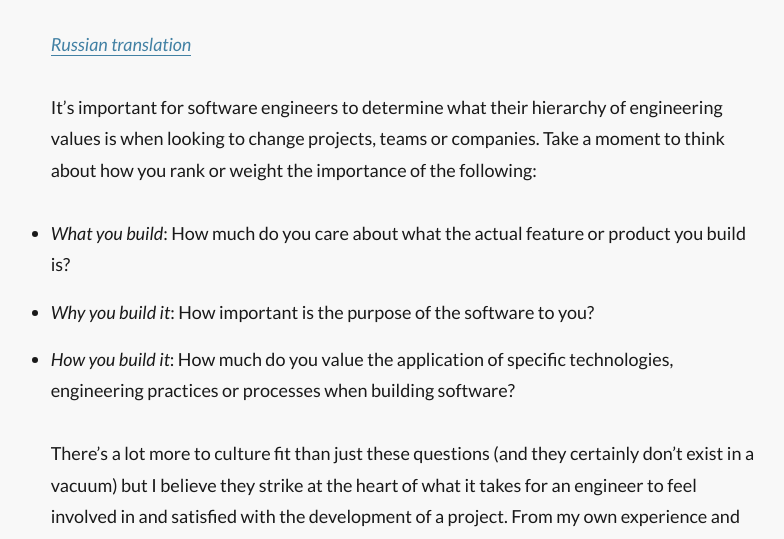
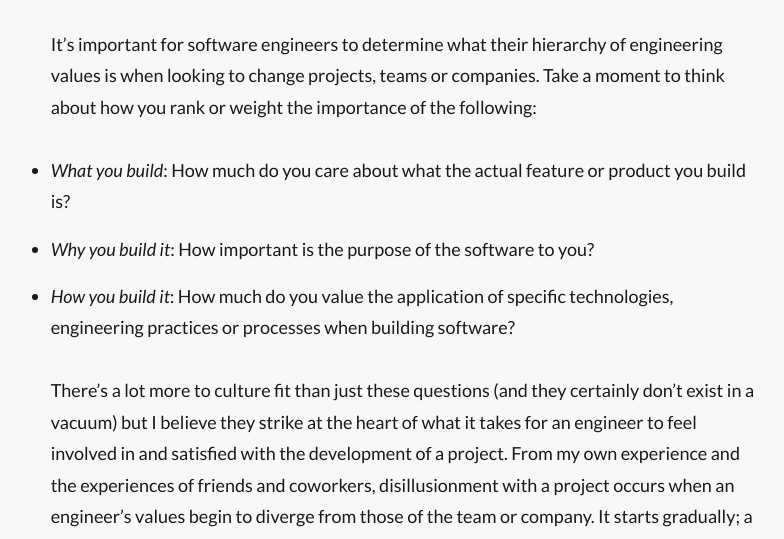
Before and after one commit to 00f2ff/duncanmcisaac.com, a Gatsby site: page /a-hierarchy-of-engineering-values/ in a window 1280 px wide. Shown: the part 254-793 px from the top of the page, without its empty margins (235-1019 px from the left). Built offline with nearby package versions, Linux system fonts and the light colour scheme; Gatsby itself is replaced by a stand-in of ours; some packages are replaced by stand-ins of ours; a web font is replaced by a local one.

Commit message:
Remove dead translation link

```diff
--- a/content/blog/a-hierarchy-of-engineering-values/index.md
+++ b/content/blog/a-hierarchy-of-engineering-values/index.md
@@ -4,8 +4,6 @@ date: "2020-05-31"
 description: "It’s important for software engineers to determine what their hierarchy of engineering values is when looking to change projects, teams or companies..."
 tags: ["writing", "software"]
 ---
-
-<i><a target="_blank" href="https://softdroid.net/ierarhiya-inzhenernyh-cennostey">Russian translation</a></i>
 
 It’s important for software engineers to determine what their hierarchy of engineering values is when looking to change projects, teams or companies. Take a moment to think about how you rank or weight the importance of the following:
 
```
